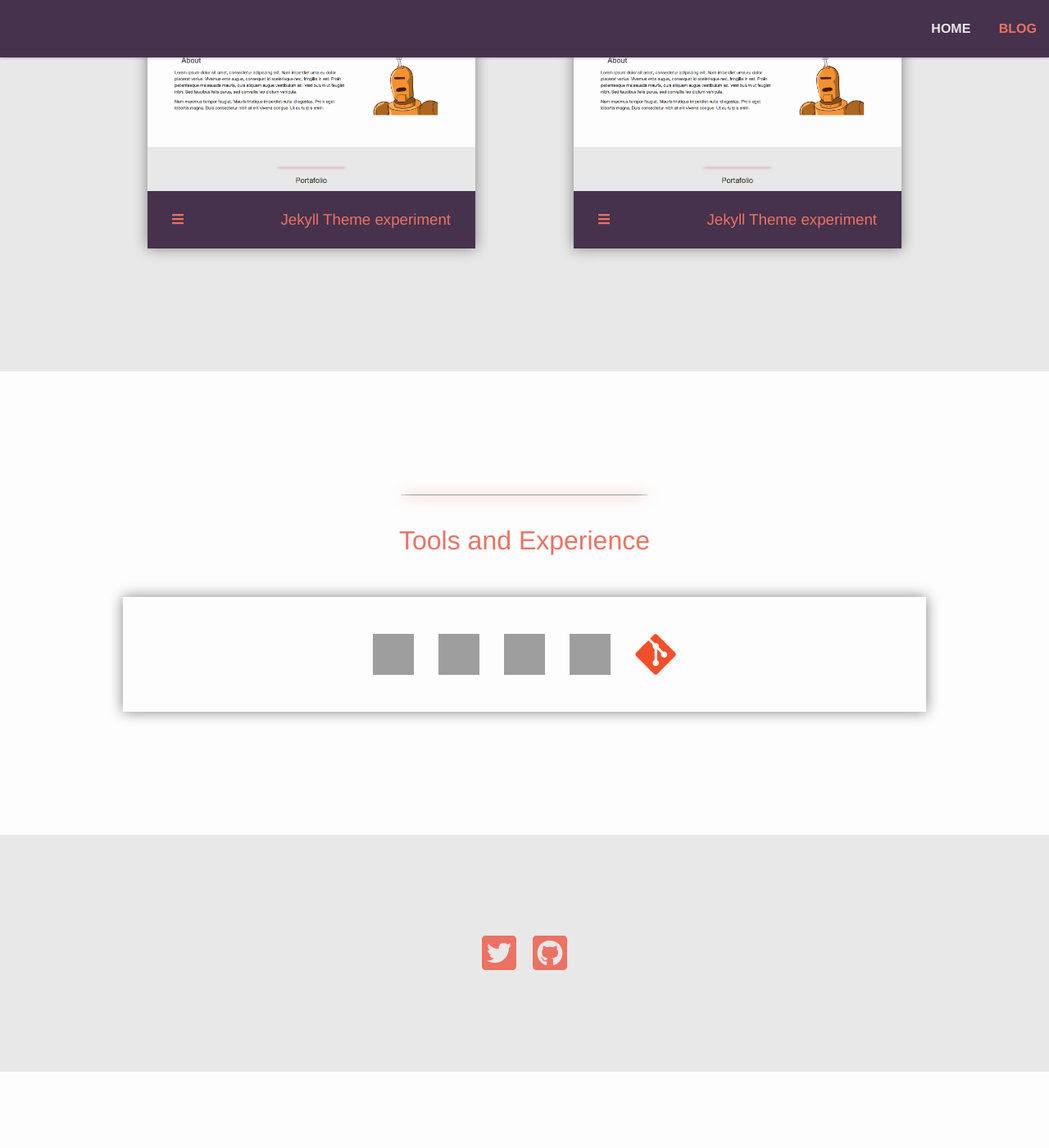
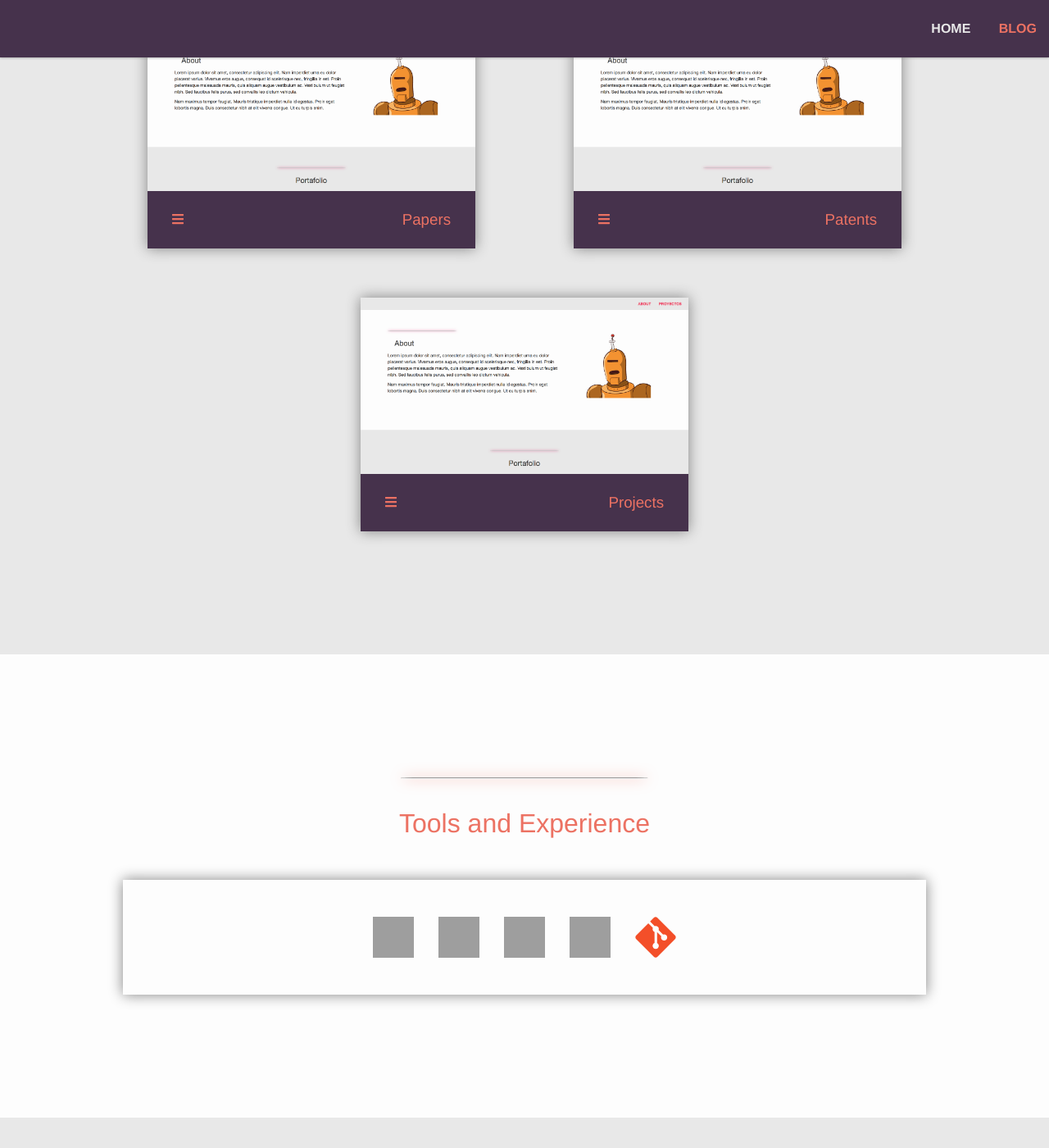
Before and after one commit to p6trick/p6trick.github.io, a Jekyll site: the page built from index.md, in a window 1280 px wide and 1400 px high, scrolled down 781 px. Shown: the whole window at 82% size. Built offline with Jekyll 4.4.1, drawn with Linux system fonts in a browser that asks for light colours; before the commit the page ends 2088 px from its top, so only the background shows below that; grey boxes are pictures that could not be loaded.

Commit message:
Update_projects

```diff
--- a/_config.yml
+++ b/_config.yml
@@ -50,11 +50,15 @@ jekyll-theme-experiment:
     title: Portfolio
     projects:
 
-      - name: Jekyll Theme experiment
+      - name: Papers
         github: https://github.com/anxhe/jekyll-theme-experiment
         img_relative_url: /assets/example.png
 
-      - name: Jekyll Theme experiment
+      - name: Patents
+        github: https://github.com/anxhe/jekyll-theme-experiment
+        img_relative_url: /assets/example.png
+
+      - name: Projects
         github: https://github.com/anxhe/jekyll-theme-experiment
         img_relative_url: /assets/example.png
 
```
